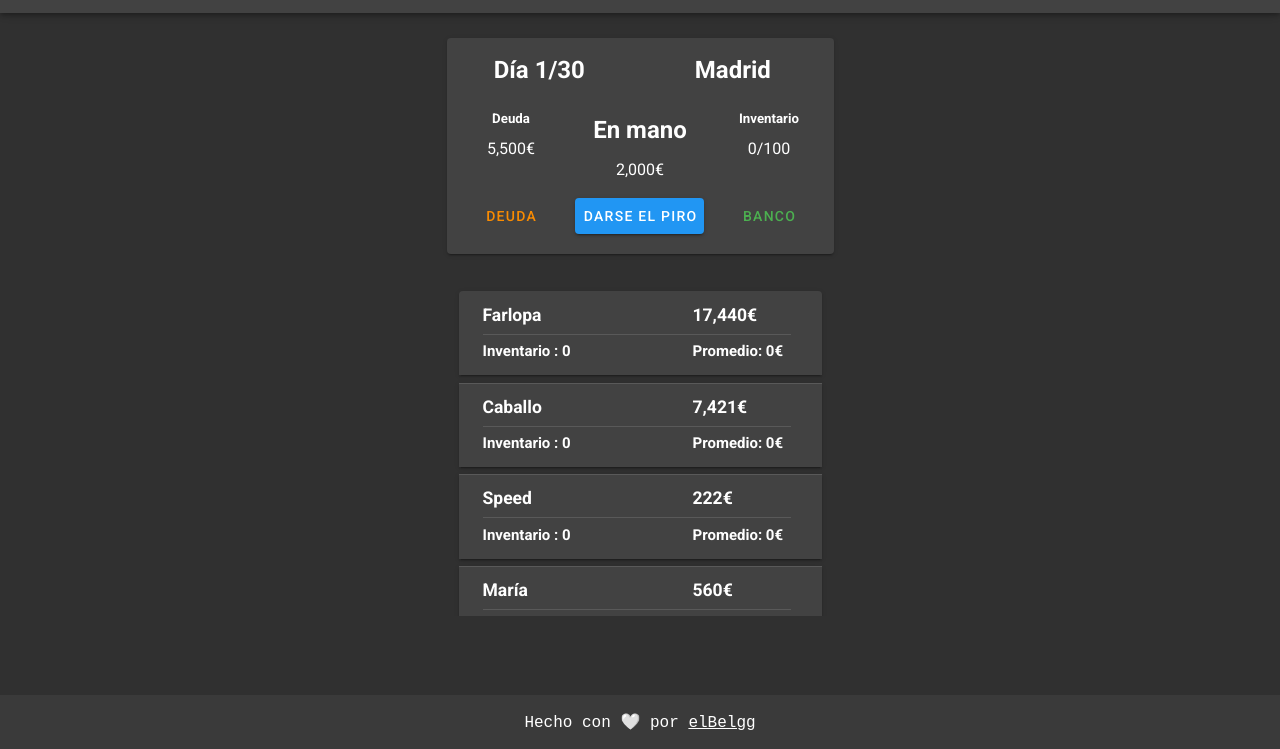
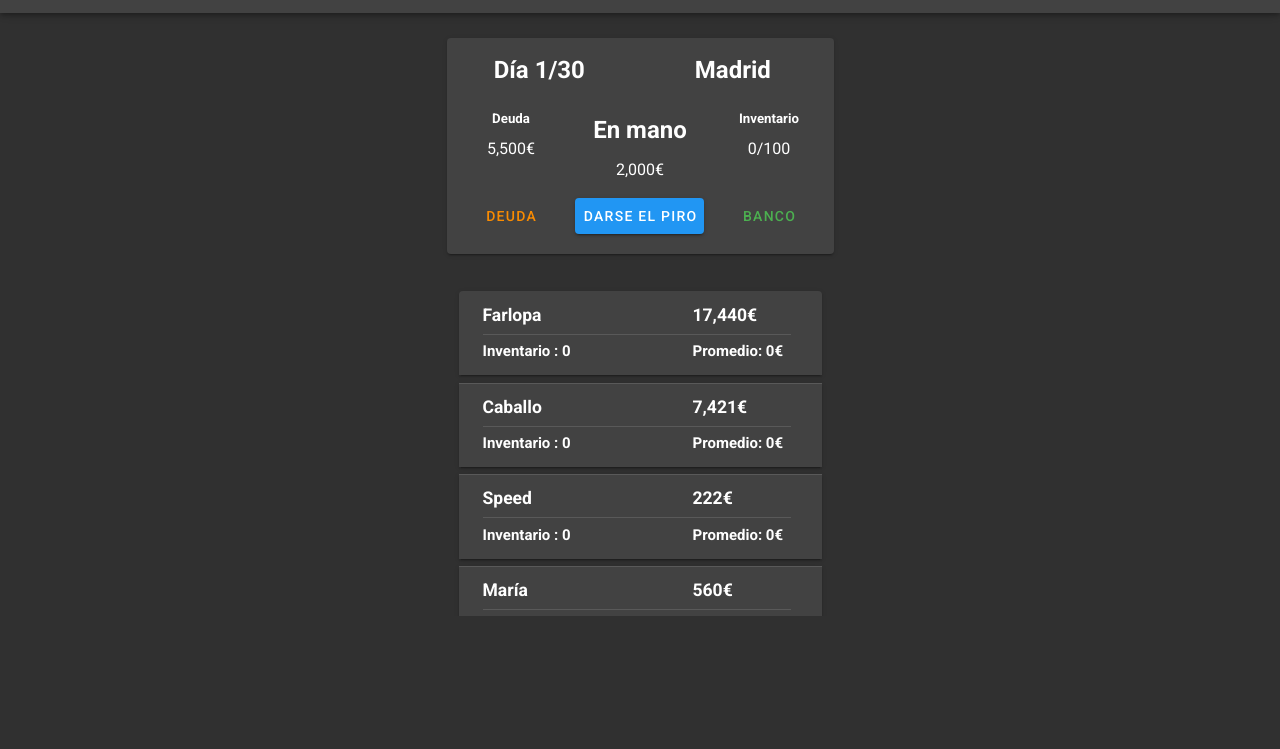
Before and after one commit to elBelgg/DopeWars, a plain HTML site: page index.html in a window 1280 px wide. Shown: the part 51-800 px from the top of the page. Drawn offline with Linux system fonts and the light colour scheme.

Commit message:
Update index.html

```diff
--- a/index.html
+++ b/index.html
@@ -31,15 +31,4 @@
     <script src=js/chunk-vendors.b453a3c2.js></script>
     <script src=js/app.3daa48d1.js></script>
   </body>
-  <footer class="my-footer">
-    <div class="container-fluid">
-      <div class="row">
-        <div class="col-12">
-          <div style="display: flex; justify-content: center;">
-            <p style="margin: 0 250px;">Hecho con 🤍 por <a href="https://belgg.me" style="color:white; text-decoration:underline;">elBelgg</a></p>
-          </div>
-        </div>
-      </div>
-    </div>
-  </footer>
 </html>
```
